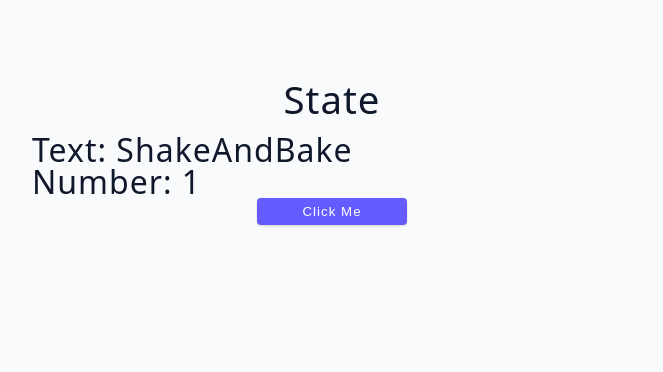
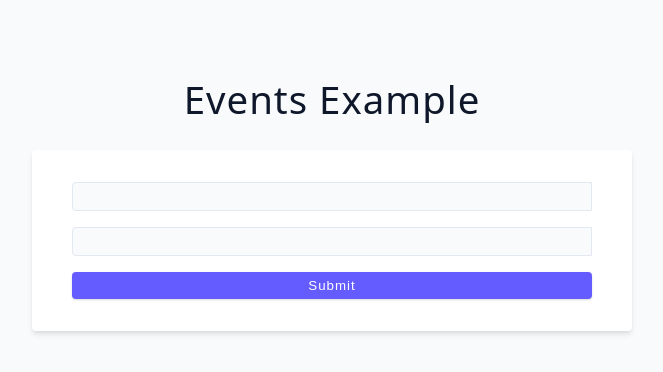
Before and after one commit to stormymayday/typescript-react-essentials, a React (Vite) app: page / in a window 1280 px wide. Shown: the top 372 px of the page, without its empty margins (308-971 px from the left). Built offline with nearby package versions, Linux system fonts and the light colour scheme.

Commit message:
Events - callback & reference

```diff
--- a/src/App.tsx
+++ b/src/App.tsx
@@ -1,4 +1,4 @@
-import Component from "./starter/03-state";
+import Component from "./starter/04-events";
 
 function App() {
     return (
--- a/src/starter/04-events/index.tsx
+++ b/src/starter/04-events/index.tsx
@@ -1,9 +1,36 @@
+import { useState } from "react";
+
 function Component() {
-  return (
-    <div>
-      <h2>React & Typescript</h2>
-      <h2>Events</h2>
-    </div>
-  );
+    const [text, setText] = useState("");
+    const [email, setEmail] = useState("");
+
+    // Reference Function
+    const handleChange = (e: React.ChangeEvent<HTMLInputElement>) => {
+        console.log(e.target.value);
+        setEmail(e.target.value);
+    };
+
+    return (
+        <section>
+            <h2>events example</h2>
+            <form className="form">
+                <input
+                    type="text"
+                    className="form-input mb-1"
+                    value={text}
+                    onChange={(e) => setText(e.target.value)}
+                />
+                <input
+                    type="email"
+                    className="form-input mb-1"
+                    value={email}
+                    onChange={handleChange}
+                />
+                <button type="submit" className="btn btn-block">
+                    submit
+                </button>
+            </form>
+        </section>
+    );
 }
 export default Component;
```
